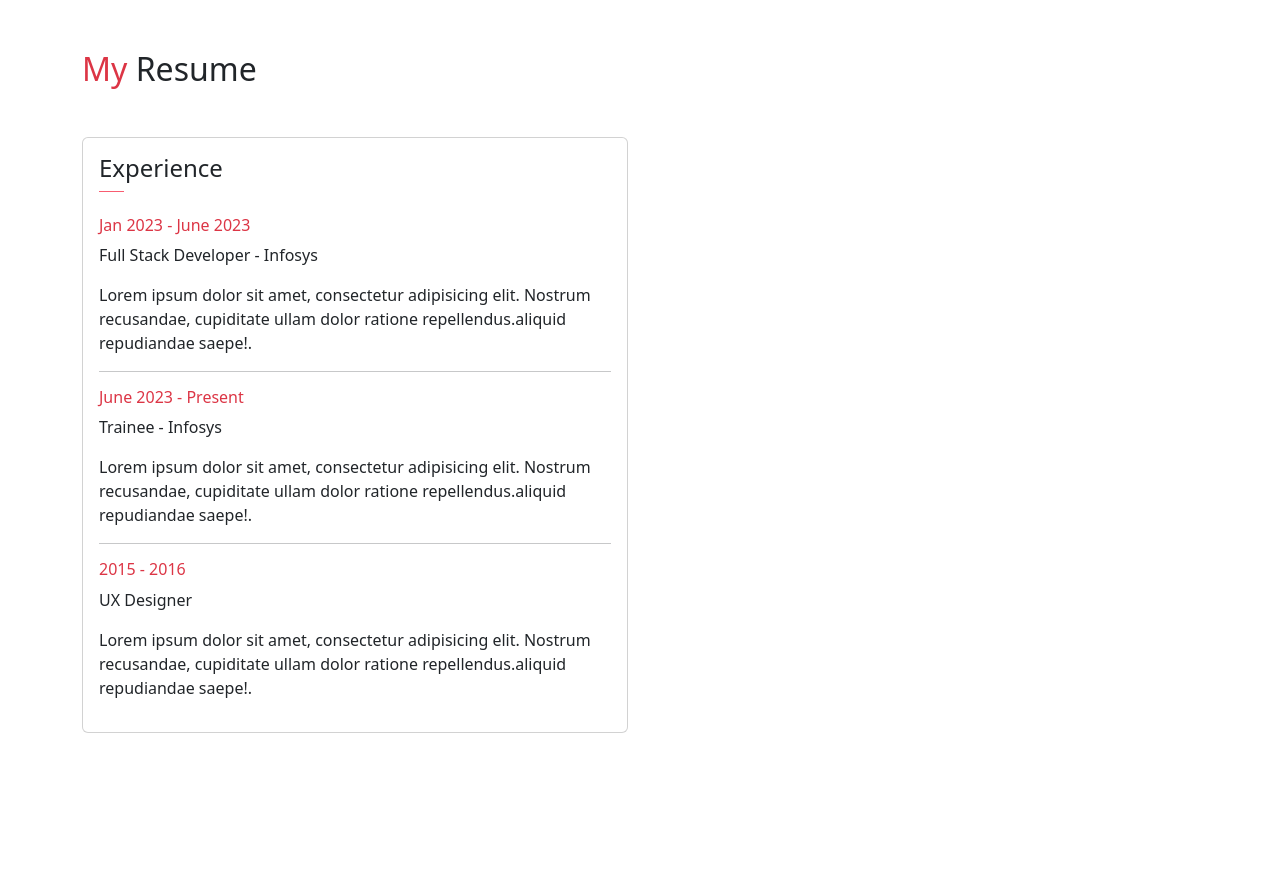
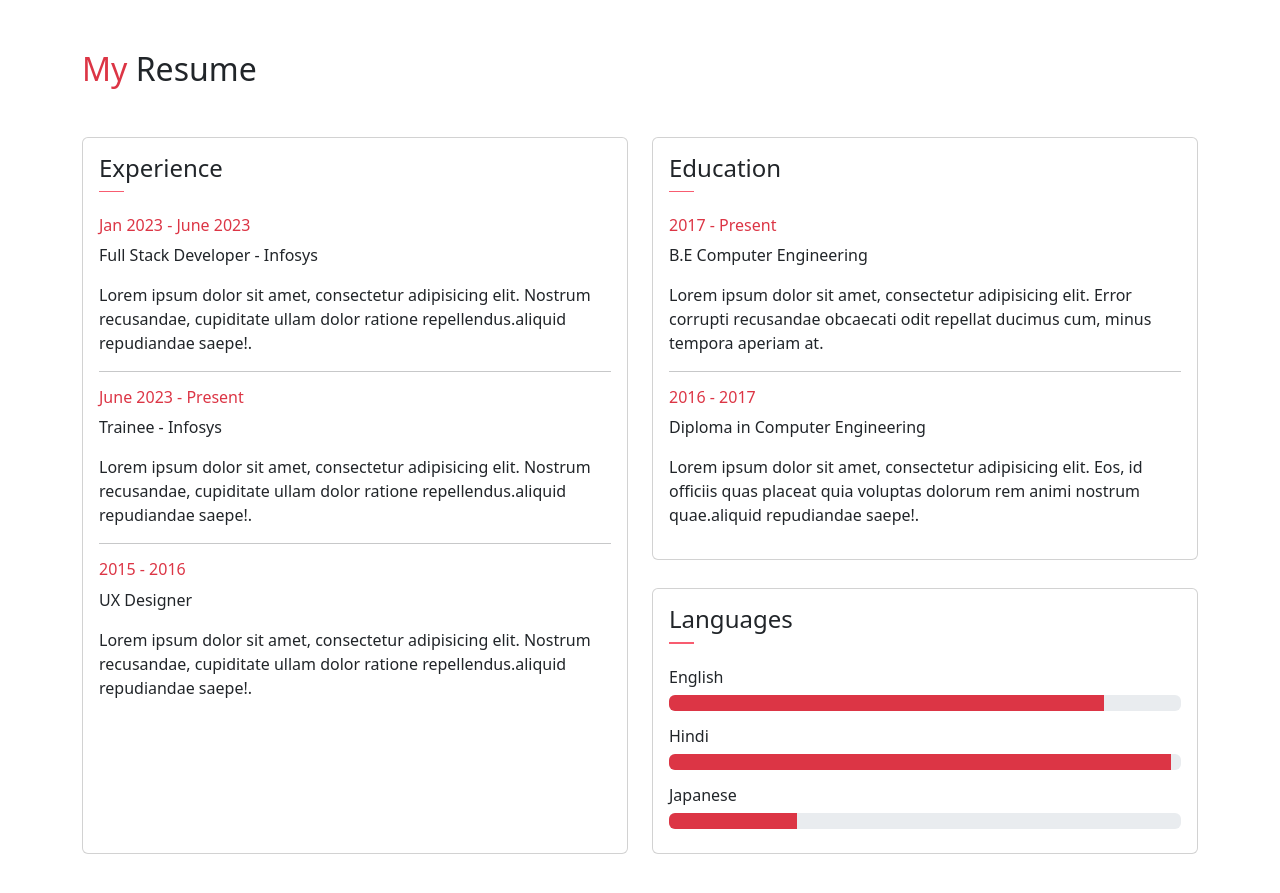
Before and after one commit to DipanshuShukla/angular-portfolio, an Angular app: page / in a window 1280 px wide. Shown: the part 1100-1993 px from the top of the page. Before the commit the page ends 1941 px from the top, so only its background shows below. Built offline with nearby package versions, Linux system fonts and the light colour scheme.

Commit message:
Added Education and languages Section

```diff
--- a/src/app/components/resume-section/resume-section.component.html
+++ b/src/app/components/resume-section/resume-section.component.html
@@ -25,6 +25,47 @@
                     </div>
                 </div>
             </div>
+            <div class="col-md-6 col-lg-6">
+                <div class="card">
+                   <div class="card-header">
+                        <div class="mt-2">
+                            <h4>Education</h4>
+                            <span class="line"></span>
+                        </div>
+                    </div>
+                    <div class="card-body">
+                        <h6 class="title text-danger">2017 - Present</h6>
+                        <P>B.E Computer Engineering</P>
+                        <P class="subtitle">Lorem ipsum dolor sit amet, consectetur adipisicing elit. Error corrupti recusandae obcaecati odit repellat ducimus cum, minus tempora aperiam at.</P>
+                        <hr>
+                        <h6 class="title text-danger">2016 - 2017</h6>
+                        <P>Diploma in Computer Engineering</P>
+                        <P class="subtitle">Lorem ipsum dolor sit amet, consectetur adipisicing elit. Eos, id officiis quas placeat quia voluptas dolorum rem animi nostrum quae.aliquid repudiandae saepe!.</P>
+                    </div>
+                </div>
+                <div class="card">
+                    <div class="card-header">
+                         <div class="pull-left">
+                             <h4 class="mt-2">Languages</h4>
+                             <span class="line"></span>
+                         </div>
+                     </div>
+                     <div class="card-body pb-2">
+                        <h6>English</h6>
+                         <div class="progress mb-3">
+                             <div class="progress-bar bg-danger" role="progressbar" style="width: 85%" aria-valuenow="25" aria-valuemin="0" aria-valuemax="100"></div>
+                         </div>
+                         <h6>Hindi</h6>
+                         <div class="progress mb-3">
+                             <div class="progress-bar bg-danger" role="progressbar" style="width: 98%" aria-valuenow="25" aria-valuemin="0" aria-valuemax="100"></div>
+                         </div>
+                         <h6>Japanese</h6>
+                         <div class="progress mb-3">
+                             <div class="progress-bar bg-danger" role="progressbar" style="width: 25%" aria-valuenow="50" aria-valuemin="0" aria-valuemax="100"></div>
+                         </div>
+                     </div>
+                 </div>
+            </div>
         </div>
     </div>
 </section>
```
